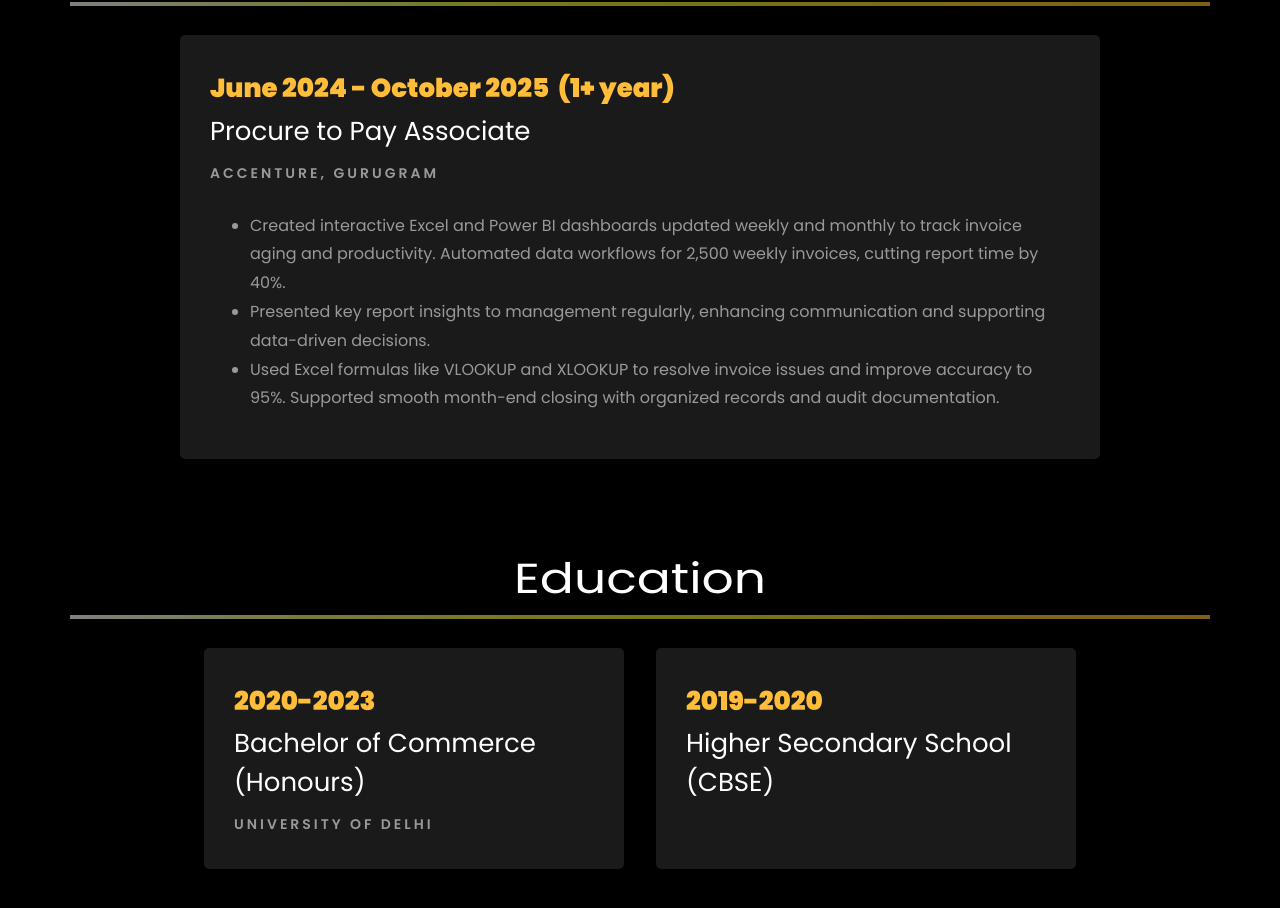
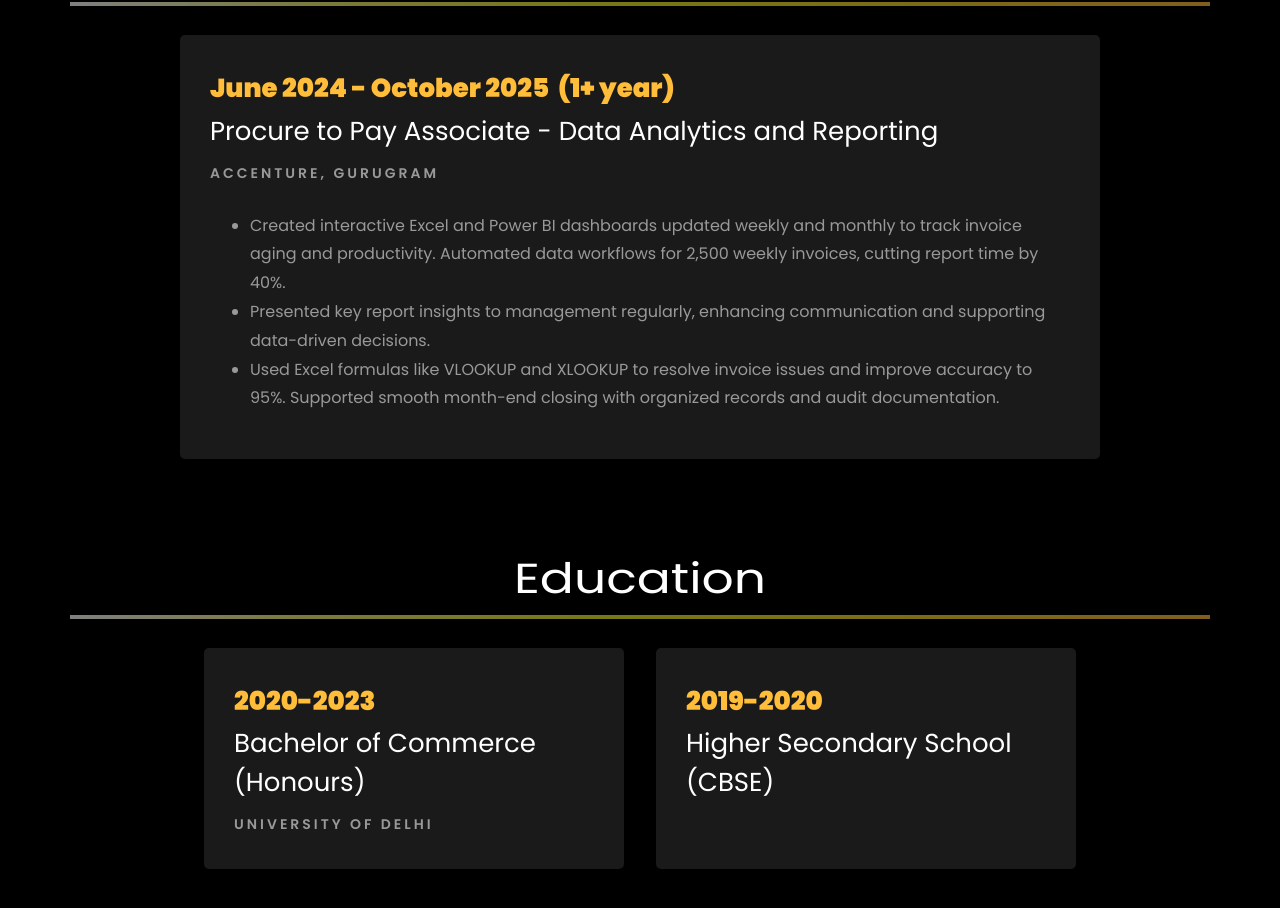
Before and after one commit to yadavlalit7290/lalit_yadav.github.io, a plain HTML site: page index.html in a window 1280 px wide. Shown: the part 1869-2777 px from the top of the page. Drawn offline with Linux system fonts and the light colour scheme; files whose address does not match are found by name.

Commit message:
Update index.html

```diff
--- a/index.html
+++ b/index.html
@@ -239,7 +239,7 @@ modeling, and process optimization, with the ability to translate complex datase
           <div class="col-md-10">
             <div class="resume-wrap ftco-animate">
               <span class="date">June 2024 - October 2025  (1+ year)</span>
-              <h2>Procure to Pay Associate</h2>
+              <h2>Procure to Pay Associate - Data Analytics and Reporting</h2>
               <span class="position">Accenture, Gurugram</span>
               <ul class="mt-4">
                 <li>Created interactive Excel and Power BI dashboards updated weekly and monthly to track invoice aging and productivity. Automated data workflows for 2,500 weekly invoices, cutting report time by 40%. </li>
```
